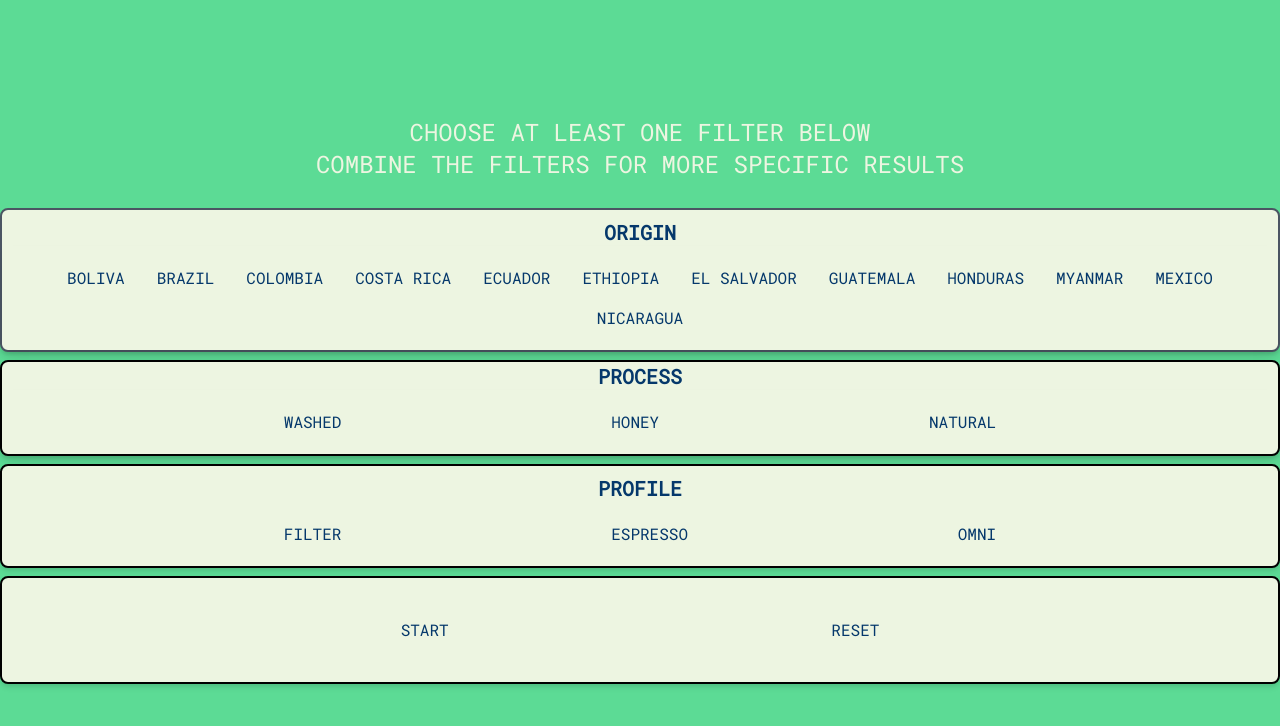
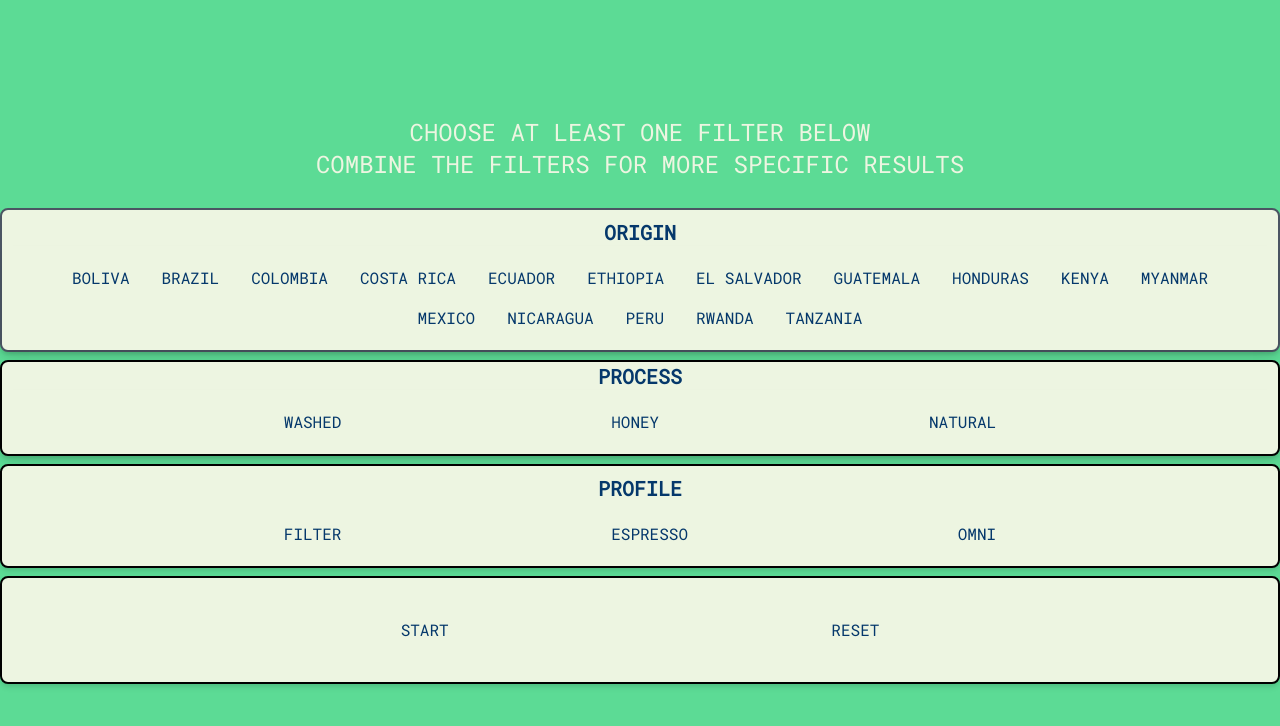
Before and after one commit to mbaxendale22/kave-io-atlas, a React (Create React App) app in the folder client/: page / in a window 1280 px wide. Both pictures are taken after a click on the element 640 px from the left and 716 px from the top of the page. Shown: the part 800-1526 px from the top of the page. Built offline with nearby package versions, Linux system fonts and the light colour scheme; no server answers; the HTML template or start-up script is replaced by a standard one.

Commit message:
pagination added for coffee journal route

```diff
--- a/client/src/components/FilterPanel.js
+++ b/client/src/components/FilterPanel.js
@@ -130,6 +130,16 @@ const FilterPanel = ({ user }) => {
           <div
             data-for="origin"
             className="transform hover:scale-110 px-2"
+            data-id="Kenya"
+            onClick={(event) =>
+              strike(event, "origin-wrapper", filterData, setFilterData)
+            }
+          >
+            KENYA
+          </div>
+          <div
+            data-for="origin"
+            className="transform hover:scale-110 px-2"
             data-id="Myanmar"
             onClick={(event) =>
               strike(event, "origin-wrapper", filterData, setFilterData)
@@ -156,6 +166,36 @@ const FilterPanel = ({ user }) => {
             }
           >
             NICARAGUA
+          </div>
+          <div
+            data-for="origin"
+            className="transform hover:scale-110 px-2"
+            data-id="Peru"
+            onClick={(event) =>
+              strike(event, "origin-wrapper", filterData, setFilterData)
+            }
+          >
+            PERU
+          </div>
+          <div
+            data-for="origin"
+            className="transform hover:scale-110 px-2"
+            data-id="Rwanda"
+            onClick={(event) =>
+              strike(event, "origin-wrapper", filterData, setFilterData)
+            }
+          >
+            RWANDA
+          </div>
+          <div
+            data-for="origin"
+            className="transform hover:scale-110 px-2"
+            data-id="Tanzania"
+            onClick={(event) =>
+              strike(event, "origin-wrapper", filterData, setFilterData)
+            }
+          >
+            TANZANIA
           </div>
         </div>
       </section>
--- a/client/src/components/coffeeJournal/CoffeeJournal.js
+++ b/client/src/components/coffeeJournal/CoffeeJournal.js
@@ -1,29 +1,15 @@
 import React from "react";
 import Nav from "../Nav";
-import { useQuery } from "react-query";
 import Card from "./Card";
 import Table from "./Table";
 import { getUserJournal } from "../../helpers/api";
 
 const CoffeeJournal = () => {
-  // const queryClient = useQueryClient()
-
-  // const [ user ] = queryClient.getQueryData('userData')
-  // if (!user) return <p>Loading...</p>
-  // const { journal } = user
-
-  const { data, isLoading, isError } = useQuery(
-    ["userJournal"],
-    getUserJournal
-  );
-
-  if (isLoading) return <p>Grabbing your coffee journal</p>;
-
   return (
     <div className="h-screen border bg-main">
       <Nav />
       <section className="flex w-screen h-5/6 justify-center items-center bg-main ">
-        <Table journal={data} />
+        <Table />
       </section>
     </div>
   );
--- a/client/src/components/coffeeJournal/Table.js
+++ b/client/src/components/coffeeJournal/Table.js
@@ -1,26 +1,33 @@
-import React, { useState, useEffect, useRef } from "react";
+import React, { useState, useEffect } from "react";
+import { useQuery, useQueryClient } from "react-query";
 import { Link } from "react-router-dom";
+import { getUserJournal } from "../../helpers/api";
 
-const Table = ({ journal }) => {
-  const [pageOne, setPageOne] = useState(journal);
-  const [pageTwo, setPageTwo] = useState([]);
-  const [pageThree, setPageThree] = useState([]);
-  const [pageFour, setPageFour] = useState([]);
+const Table = () => {
   const [pageNumber, setPageNumber] = useState(1);
+  const [journalData, setJournalData] = useState(false);
 
-  const whichPage = () => {
-    switch (pageNumber) {
-      case 1:
-        return pageOne;
-      case 2:
-        return pageTwo;
-      case 3:
-        return pageThree;
-      default:
-        return 1;
-    }
+  // const { data, isLoading, isError } = useQuery(
+  //     ["userJournal"],
+  //     () => getUserJournal(pageNumber)
+  //   );
+
+  useEffect(() => {
+    const getData = async () => {
+      const data = await getUserJournal(pageNumber);
+      setJournalData(data);
+      console.log(data);
+    };
+    getData();
+  }, [pageNumber]);
+
+  const changePage = (num) => {
+    setPageNumber(num);
   };
 
+  if (!journalData) {
+    return <p>Loading...</p>;
+  } else {
     return (
       <div className="container mx-auto px-4 sm:px-8 max-w-3xl">
         <div className="py-8">
@@ -66,7 +73,7 @@ const Table = ({ journal }) => {
                   </tr>
                 </thead>
                 <tbody>
-                {whichPage().map((entry) => (
+                  {journalData.map((entry) => (
                     <tr className="font-Roboto">
                       <td className="px-5 py-5 border-b border-gray-200 bg-white text-sm">
                         <div className="flex items-center">
@@ -122,28 +129,28 @@ const Table = ({ journal }) => {
                   <button
                     type="button"
                     className="w-full px-4 py-2 border-t border-b text-base text-indigo-500 bg-white hover:bg-gray-100 font-Montserrat "
-                  onClick={() => setPageNumber(1)}
+                    onClick={() => changePage(1)}
                   >
                     1
                   </button>
                   <button
                     type="button"
                     className="w-full px-4 py-2 border text-base text-gray-600 bg-white hover:bg-gray-100 font-Montserrat"
-                  onClick={() => setPageNumber(2)}
+                    onClick={() => changePage(2)}
                   >
                     2
                   </button>
                   <button
                     type="button"
                     className="w-full px-4 py-2 border-t border-b text-base text-gray-600 bg-white hover:bg-gray-100 font-Montserrat"
-                  onClick={() => setPageNumber(3)}
+                    onClick={() => changePage(3)}
                   >
                     3
                   </button>
                   <button
                     type="button"
                     className="w-full px-4 py-2 border text-base text-gray-600 bg-white hover:bg-gray-100 font-Montserrat"
-                  onClick={() => setPageNumber(4)}
+                    onClick={() => changePage(4)}
                   >
                     4
                   </button>
@@ -169,6 +176,7 @@ const Table = ({ journal }) => {
         </div>
       </div>
     );
+  }
 };
 
 export default Table;
```
Lines whose indentation alone changed are shown as unchanged.
